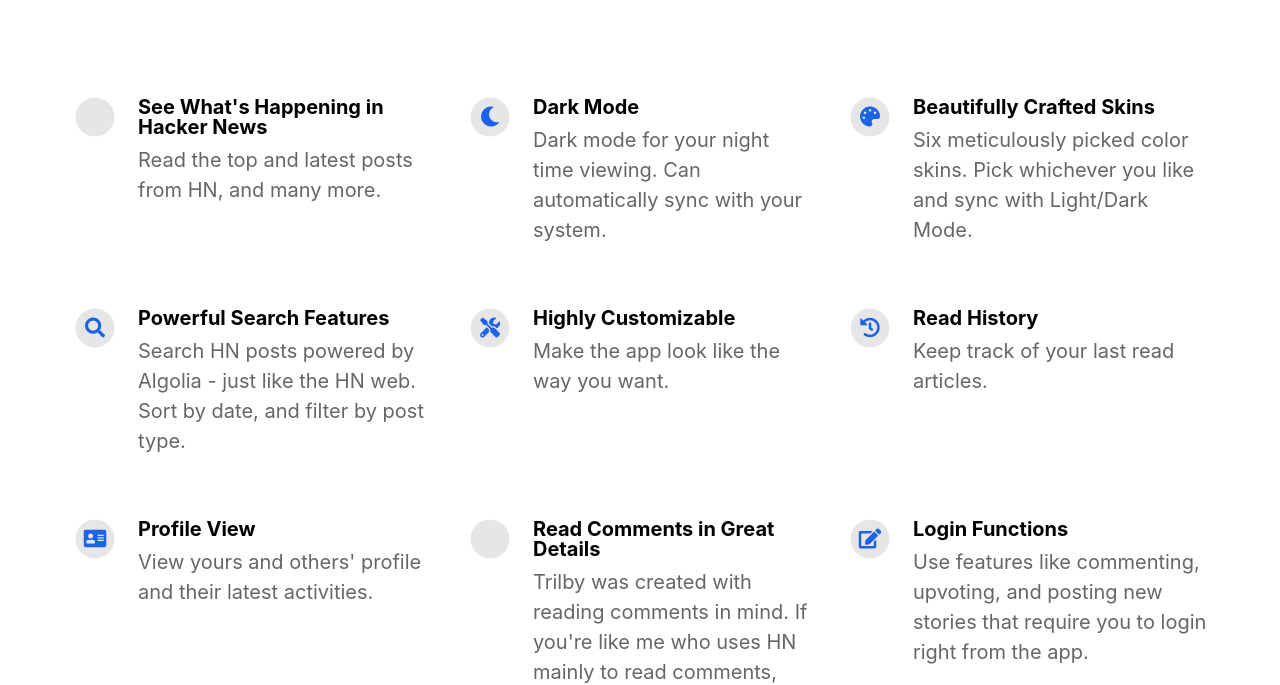
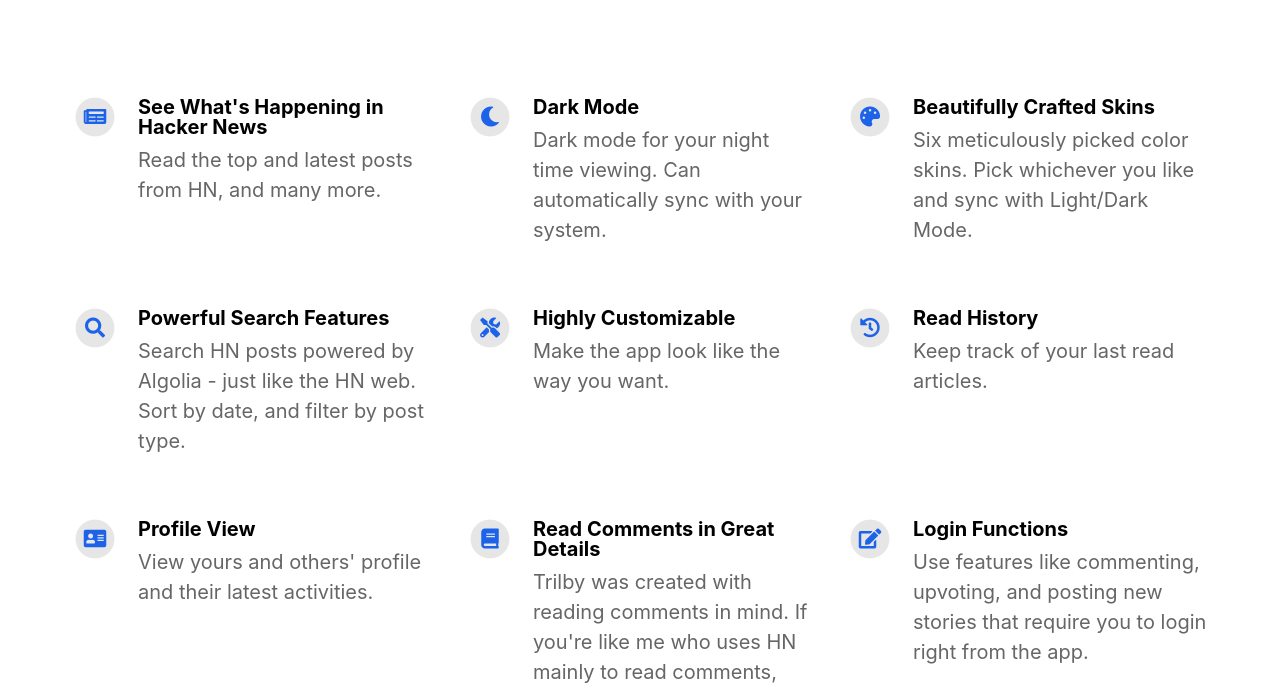
Before and after one commit to FaisalBinAhmed/trilbyapp, a Jekyll site: the page built from index.html, in a window 1280 px wide. Shown: the part 987-1672 px from the top of the page. Built offline with Jekyll 4.4.1, drawn with Linux system fonts in a browser that asks for light colours; nearby versions of some CDN libraries.

Commit message:
fix icons

```diff
--- a/_config.yml
+++ b/_config.yml
@@ -33,7 +33,7 @@ youtube_username:
 features:
   - title: See What's Happening in Hacker News
     description: Read the top and latest posts from HN, and many more.
-    fontawesome_icon_name: hacker-news
+    fontawesome_icon_name: newspaper
 
   - title: Dark Mode
     description: Dark mode for your night time viewing. Can automatically sync with your system.
@@ -61,7 +61,7 @@ features:
 
   - title: Read Comments in Great Details
     description: Trilby was created with reading comments in mind. If you're like me who uses HN mainly to read comments, Trilby is the app for you.
-    fontawesome_icon_name: readme
+    fontawesome_icon_name: book
 
   - title: Login Functions
     description: Use features like commenting, upvoting, and posting new stories that require you to login right from the app.
--- a/_includes/appstoreimages.html
+++ b/_includes/appstoreimages.html
@@ -3,20 +3,17 @@
 {% if site.ios_app_id %}
 
 <script>
+	$(function () {
+		var apiURL =
+			"https://itunes.apple.com/lookup?id={{ site.ios_app_id }}&country={{ site.ios_app_country }}&callback=?";
 
-$(function() {
-
-    var apiURL = "https://itunes.apple.com/lookup?id={{ site.ios_app_id }}&country={{ site.ios_app_country }}&callback=?";
-
-    $.getJSON(apiURL, function(json) {
-
+		$.getJSON(apiURL, function (json) {
 			if (json.results && json.results.length) {
-
 				console.info("Image strings loaded from Apple API.");
 				var appInfo = json.results[0];
 
 				// Set favicon
-            $('link[rel="shortcut icon"]').attr("href", appInfo.artworkUrl512);
+				// $('link[rel="shortcut icon"]').attr("href", appInfo.artworkUrl512);
 
 				// Set page title using the iOS app ID if it is not set manually in _config.yml
 				var $pageTitle = $(".pageTitle");
@@ -26,13 +23,13 @@ $(function() {
 
 				// Set large app icon using the iOS app ID if it is not set manually in _config.yml
 				var $appIconLarge = $(".appIconLarge");
-            if (!$appIconLarge.attr('src')) {
+				if (!$appIconLarge.attr("src")) {
 					$($appIconLarge).attr("src", appInfo.artworkUrl512);
 				}
 
 				// Set header app icon using the iOS app ID if it is not set manually in _config.yml
 				var $appIconHeader = $(".headerIcon");
-            if (!$appIconHeader.attr('src')) {
+				if (!$appIconHeader.attr("src")) {
 					$($appIconHeader).attr("src", appInfo.artworkUrl512);
 				}
 
@@ -56,16 +53,14 @@ $(function() {
 
 				// Set App Store link using the iOS app ID if it is not set manually in _config.yml
 				var $appStoreLink = $(".appStoreLink");
-            if ($.trim($appStoreLink.attr('href')).length == 0) {
+				if ($.trim($appStoreLink.attr("href")).length == 0) {
 					$($appStoreLink).attr("href", appInfo.trackViewUrl);
 				}
 
 				console.info(appInfo);
-
 			}
 		});
 	});
-
 </script>
 
 {% endif %}
```
Also changed, not shown: 2 other files. Lines whose indentation alone changed are shown as unchanged.
